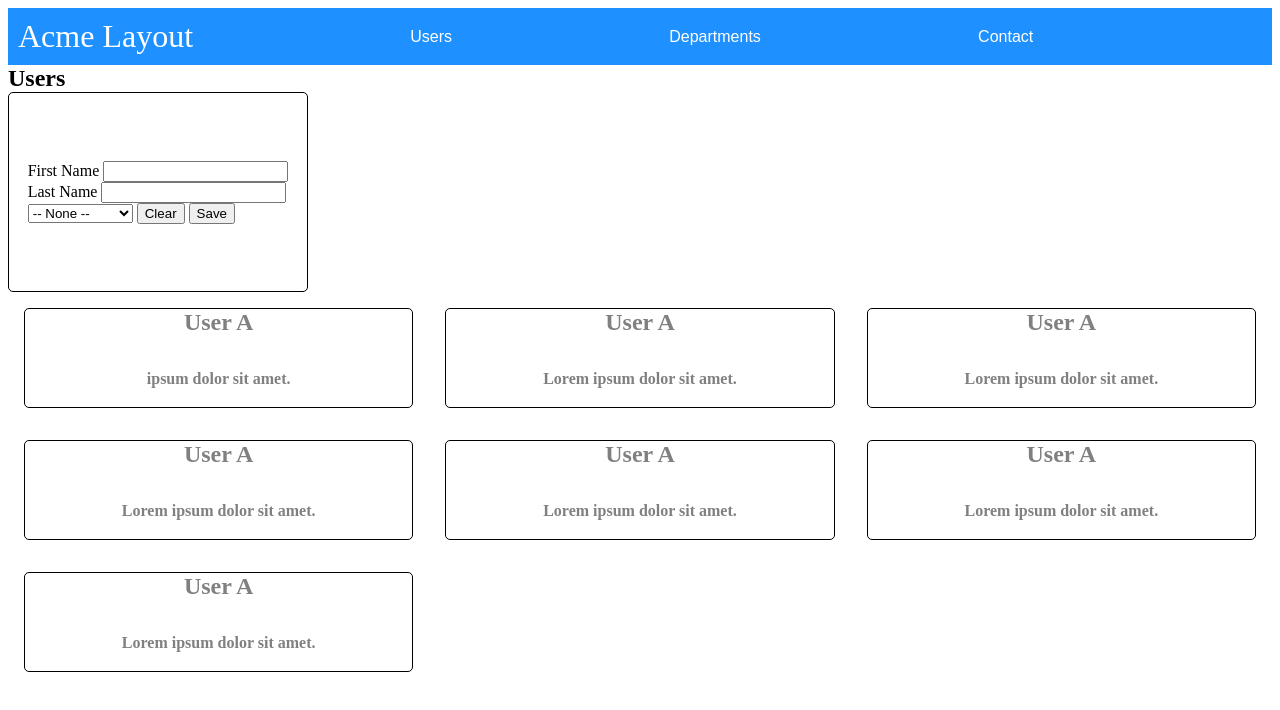
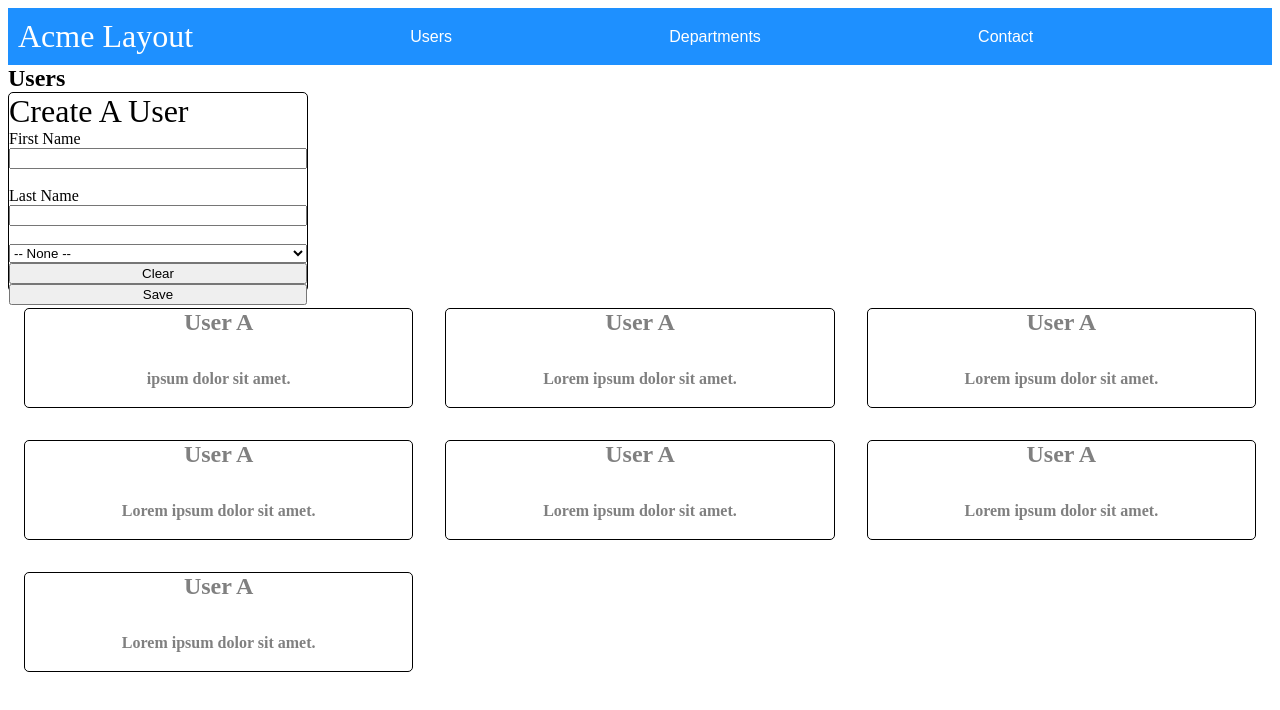
Before and after one commit to jfuller957/acme-flex-box, a plain HTML site: page index.html in a window 1280 px wide. Drawn offline with Linux system fonts and the light colour scheme.

Commit message:
changes to Add user form

```diff
--- a/index.html
+++ b/index.html
@@ -22,7 +22,8 @@
     <span id="users">Users</span>
   </div>
   <div id="userBox">
-    <div id="createUser">
+    <div id="createUserBox">
+      <span id="createUserTitle">Create A User</span>
       <form>
         <span>First Name</span>
         <input type="text" name="First Name" id="firstName"><br>
--- a/styles.css
+++ b/styles.css
@@ -42,15 +42,21 @@ body > div {
   flex-wrap: wrap;
 }
 
-#createUser {
+#createUserTitle {
+  font-size: 2rem;
+}
+
+#createUserBox {
   border: solid 1px black;
   border-radius: 5px;
   width: 300px;
   height: 200px;
+
+}
+
+form {
   display: flex;
   flex-direction: column;
-  align-items: center;
-  justify-content: center;
 }
 
 .title {
```
